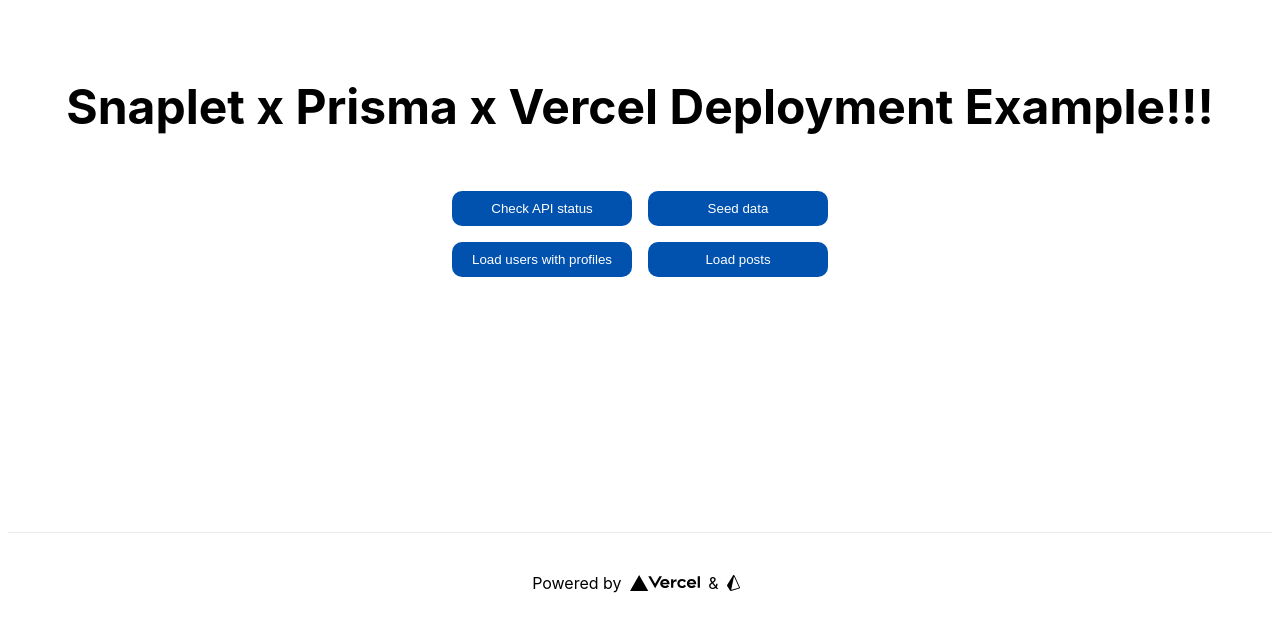
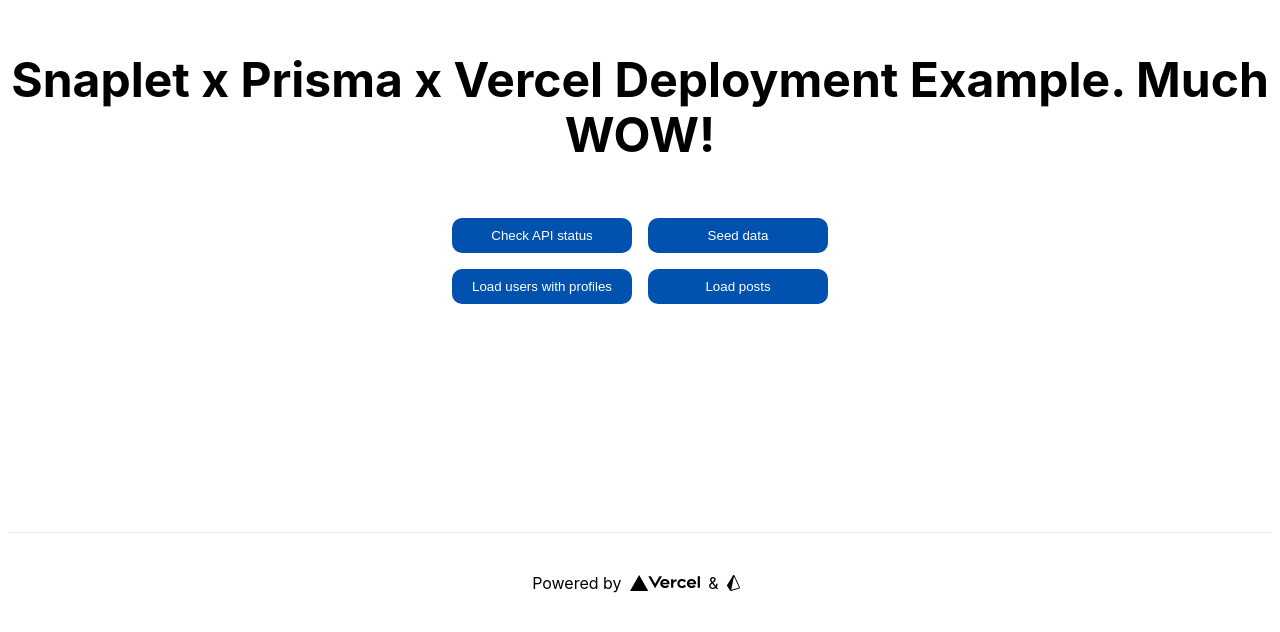
Before and after one commit to jgoux/snaplet-x-vercel, a Next.js app: page / in a window 1280 px wide. Shown: the part 168-800 px from the top of the page. Built offline with nearby package versions, Linux system fonts and the light colour scheme.

Commit message:
wow (#16)

```diff
--- a/pages/index.js
+++ b/pages/index.js
@@ -45,7 +45,7 @@
       </Head>
 
       <main className={styles.main}>
-        <h1 className={styles.title}>Snaplet x Prisma x Vercel Deployment Example!!!</h1>
+        <h1 className={styles.title}>Snaplet x Prisma x Vercel Deployment Example. Much WOW!</h1>
 
         <div className={styles.grid}>
           <button onClick={onGetStatus} className={styles.apiButton}>
```
